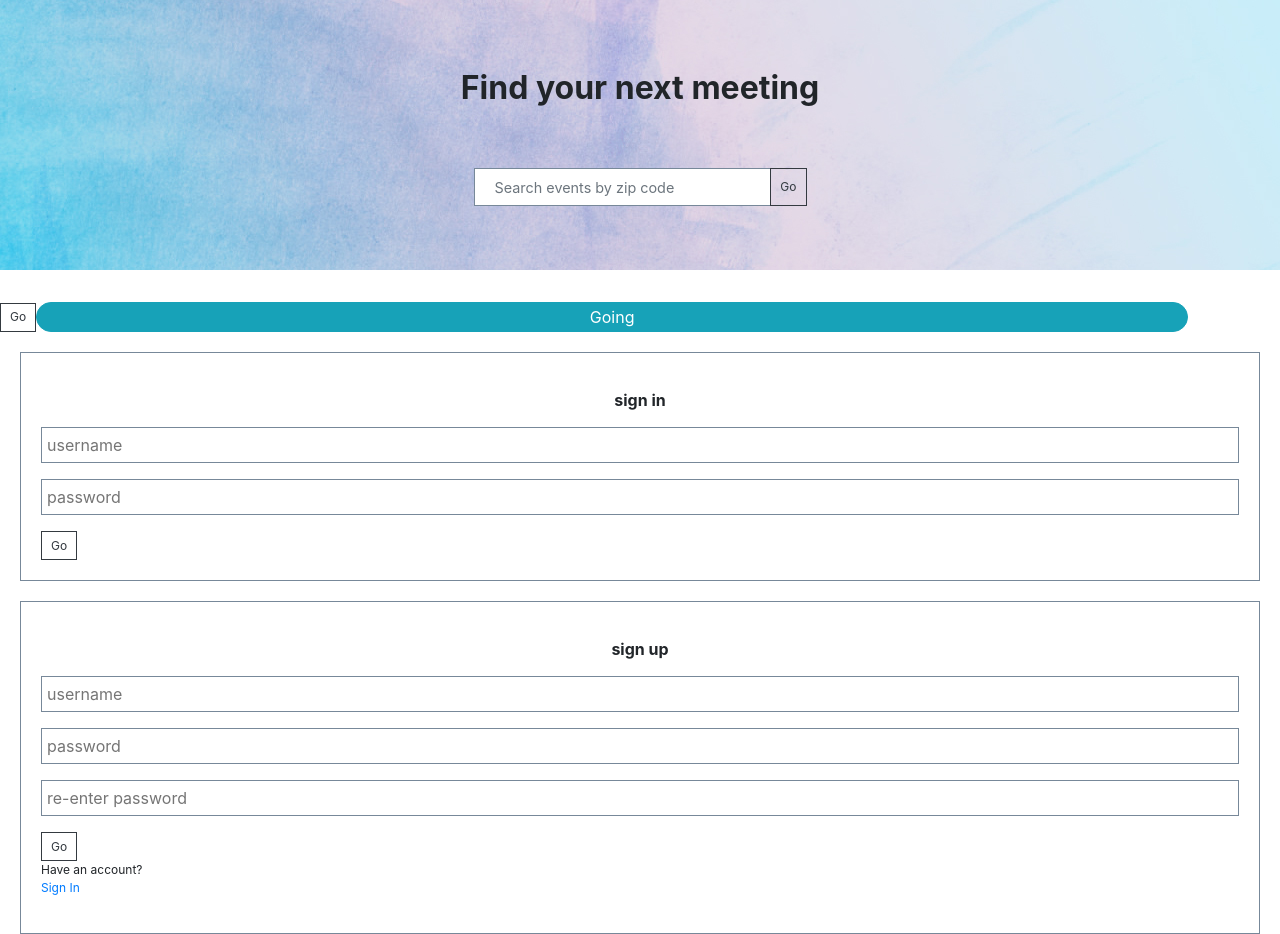
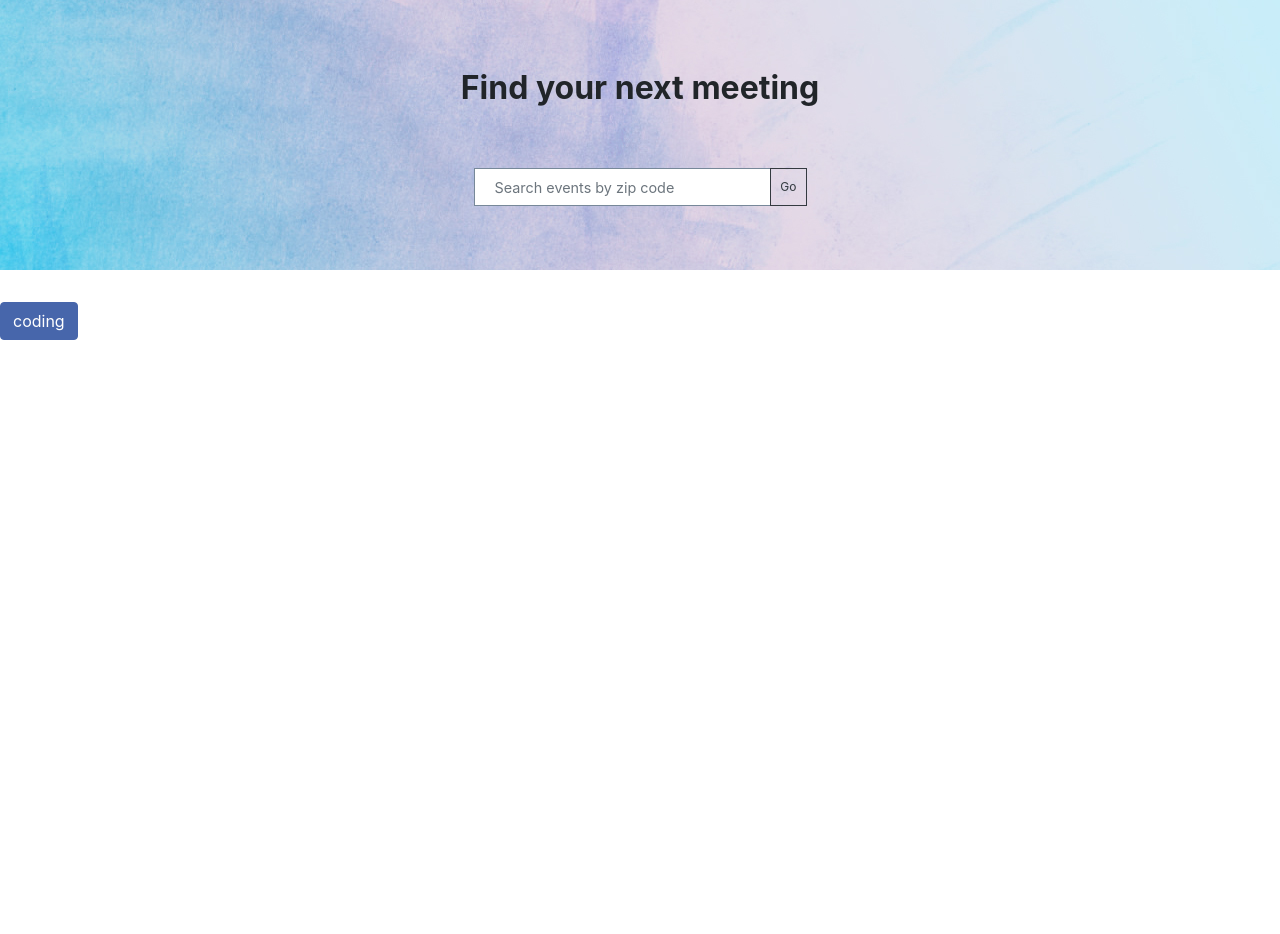
Before and after one commit to zoe-gonzales/meet-up-do-stuff, a React (Create React App) app in the folder client/: page / in a window 1280 px wide. Shown: the top 934 px of the page. After the commit the page ends 800 px from the top, so only its background shows below. Built offline with nearby package versions, Linux system fonts and the light colour scheme.

Commit message:
InterestSelector component with styling

```diff
--- a/client/public/styles.css
+++ b/client/public/styles.css
@@ -2736,4 +2736,15 @@ input[type=button].btn-block {
   margin-top: 3rem;
 }
 
+.interest-selector {
+  background-color: #4766AB;
+  border-color: #4766AB;
+}
+
+.interest-selector:hover {
+  background-color: #4766AB;
+  border-color: #4766AB;
+  transform: scale(1.02);
+}
+
 /*# sourceMappingURL=styles.css.map */
--- a/client/scss/styles.scss
+++ b/client/scss/styles.scss
@@ -8,6 +8,7 @@
 
 $pale-blue-theme: #DBEFFF;
 $grey-border: 1px solid #778899;
+$dark-indigo: #4766AB;
 
 .square-btn {
     font-size: 12px;
@@ -107,3 +108,14 @@ $grey-border: 1px solid #778899;
 .input-group-append {
     margin-top: 3rem;
 }
+
+.interest-selector {
+    background-color: $dark-indigo;
+    border-color: $dark-indigo;
+}
+
+.interest-selector:hover {
+    background-color: $dark-indigo;
+    border-color: $dark-indigo;
+    transform: scale(1.02);
+}
--- a/client/src/App.js
+++ b/client/src/App.js
@@ -1,18 +1,17 @@
 import React from 'react';
 import Heading from './components/Heading';
-import NextBtn from './components/Button';
-import RSVPButton from './components/RSVPButton';
-import SignIn from './components/SignInForm';
-import SignUp from './components/SignUpForm';
+import InterestSelector from './components/InterestSelector';
+
 
 function App() {
+  const coding = {
+    name: 'coding',
+    id: 1,
+  }
   return (
     <div>
       <Heading />
-      <NextBtn>Go</NextBtn>
-      <RSVPButton>Going</RSVPButton>
-      <SignIn />
-      <SignUp />
+      <InterestSelector interest={coding} />
     </div>
   )
 }
--- a/client/src/components/InterestSelector.jsx
+++ b/client/src/components/InterestSelector.jsx
@@ -0,0 +1,8 @@
+import React from "react";
+
+const InterestSelector = ({ interest }) => {
+    return <button type="button" className="interest-selector btn btn-secondary" data-id={interest.id}>{interest.name}</button>;
+
+}
+
+export default InterestSelector;
```
Also changed, not shown: 1 other file (tests, documents, lock files or other folders).
